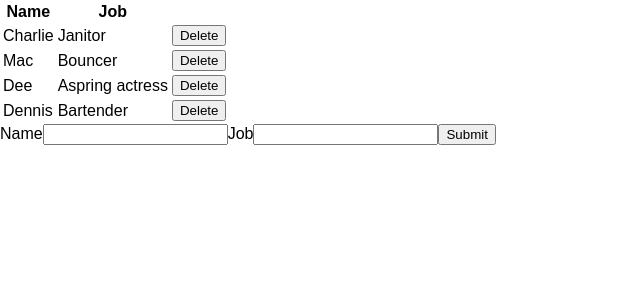
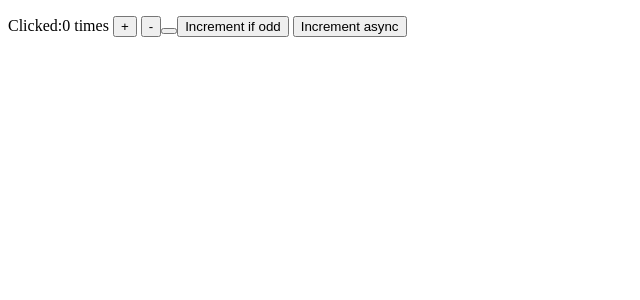
Before and after one commit to lzyup/React, a React (Create React App) app in the folder react-tutorial/: page / in a window 1280 px wide. Shown: the top 300 px of the page, without its empty margins (0-640 px from the left). Built offline with nearby package versions, Linux system fonts and the light colour scheme.

Commit message:
react Counter

```diff
--- a/react-tutorial/src/App.js
+++ b/react-tutorial/src/App.js
@@ -1,56 +1,30 @@
 import React, { Component } from 'react';
-import logo from './logo.svg';
-import './App.css';
-import Table from './Table'
-import Form from './Form'
-
+import Counter from './components/Counter'
+import PropTypes from 'prop-types'
 class App extends Component {
-    state = {
-        characters: [
-            {
-                name: "Charlie",
-                job: "Janitor"
-            },
-            {
-                name: "Mac",
-                job: "Bouncer"
-            },
-            {
-                name: "Dee",
-                job: "Aspring actress"
-            },
-            {
-                name: "Dennis",
-                job: "Bartender"
-            }
-        ]
+    constructor(props){
+        super(props)
+        console.log('测试props---->',this.props);
+        // this.state = { value: this.props.value,onIncrement:this.props.onIncrement,onDecrement:this.props.onDecrement};
     }
 
-    removeCharacter = index =>{
-        const {characters} = this.state;
-
-        this.setState({
-            characters:characters.filter((character,i)=>{
-                return i !== index;
-            })
-        })
-    }
-
-    handleSubmit = character =>{
-        console.log('测试character---->',character);
-        this.setState({characters:[...this.state.characters,character]})
-        console.log('提交state---->',this.state.characters);
-    }
-
-    render() {
-        const {characters} = this.state;
-        return (
-            <div className="container">
-                <Table characterData={characters} removeCharacter={this.removeCharacter} />
-                <Form handleSubmit={this.handleSubmit}/>
-            </div>
+    render(){
+        return(
+            <Counter
+                value={this.props.value}
+                onIncrement={this.props.onIncrement}
+                onDecrement={this.props.onDecrement}
+            >
+            </Counter>
         )
     }
 }
 
+
+App.propTypes = {
+    value:PropTypes.number.isRequired,
+    onIncrement:PropTypes.func.isRequired,
+    onDecrement:PropTypes.func.isRequired
+}
+
 export default App;
--- /dev/null
+++ b/react-tutorial/src/components/Counter.js
@@ -0,0 +1,60 @@
+import React,{Component} from 'react'
+import PropTypes from 'prop-types'
+
+class Counter extends Component {
+    constructor(props){
+        super(props);
+        console.log('测试counter的props---->',this.props);
+        this.incrementAsync = this.incrementAsync.bind(this);
+        this.incrementIfOdd = this.incrementIfOdd.bind(this);
+    }
+
+    incrementIfOdd(){
+        if(this.props.value % 2 !== 0){
+            this.props.onIncrement();
+        }
+    }
+
+    incrementAsync(){
+        setTimeout(this.props.onIncrement, 1000);
+    }
+
+    render(){
+        const {value,onIncrement,onDecrement} = this.props;
+        console.log('counter value---->',value);
+        console.log('counter onIncrement--->',onIncrement);
+        console.log('counter onDecrement---->',onDecrement);
+        return(
+            <p>
+                Clicked:{value} times
+                {' '}
+                <button onClick={onIncrement}>
+                    +
+                </button>
+                {' '}
+                <button onClick={onDecrement}>
+                    -
+                </button>
+                <button>
+                    {' '}
+                </button>
+                <button onClick={this.incrementIfOdd}>
+                    Increment if odd
+                </button>
+                {' '}
+                <button onClick={this.incrementAsync}>
+                    Increment async
+                </button>
+            </p>
+        )
+    }
+
+}
+
+// Counter.propTypes = {
+//     value:PropTypes.number.isRequired,
+//     onIncrement:PropTypes.func.isRequired,
+//     onDecrement:PropTypes.func.isRequired
+// }
+
+export default Counter
--- a/react-tutorial/src/index.js
+++ b/react-tutorial/src/index.js
@@ -1,23 +1,31 @@
-// import React from 'react';
+import React from 'react'
 import ReactDOM from 'react-dom';
 import App from './App';
-import './index.css';
-import React, { Component } from 'react';
+import { createStore } from 'redux'
+import counter from './reducers'
+import Counter from './components/Counter'
+const store = createStore(counter);
 
-// ReactDOM.render(
-//   <App />,
-//   document.getElementById('root')
-// );
+const rootEl = document.getElementById('root');
 
-// class App extends Component {
-//     render(){
-//         return (
-//             <div className="App">
-//                 <h1>Hello,React!</h1>
-//             </div>
-//         )
-//     }
-// }
+console.log('测试stroe的state------>',store.getState())
+const render1 = () => ReactDOM.render(
+    <Counter
+        value={store.getState()}
+        onIncrement={() => store.dispatch({ type: 'INCREMENT' })}
+        onDecrement={() => store.dispatch({ type: 'DECREMENT' })}
+    />,
+    rootEl
+)
+const render = () => ReactDOM.render(
+    <App
+        value={store.getState()}
+        onIncrement={() => store.dispatch({ type: 'INCREMENT' })}
+        onDecrement={() => store.dispatch({ type: 'DECREMENT' })}
+    />,
+    rootEl
+)
 
+render();
 
-ReactDOM.render(<App />,document.getElementById('root'));
+store.subscribe(render)
--- /dev/null
+++ b/react-tutorial/src/reducers/index.js
@@ -0,0 +1,10 @@
+export default (state = 0, action) => {
+    switch(action.type){
+        case 'INCREMENT':
+            return state + 1
+        case 'DECREMENT':
+            state -1
+        default:
+            return state
+    }
+}
```
Also changed, not shown: react-tutorial/package.json (+22 -4 lines), 1 other file (tests, documents, lock files or other folders).
